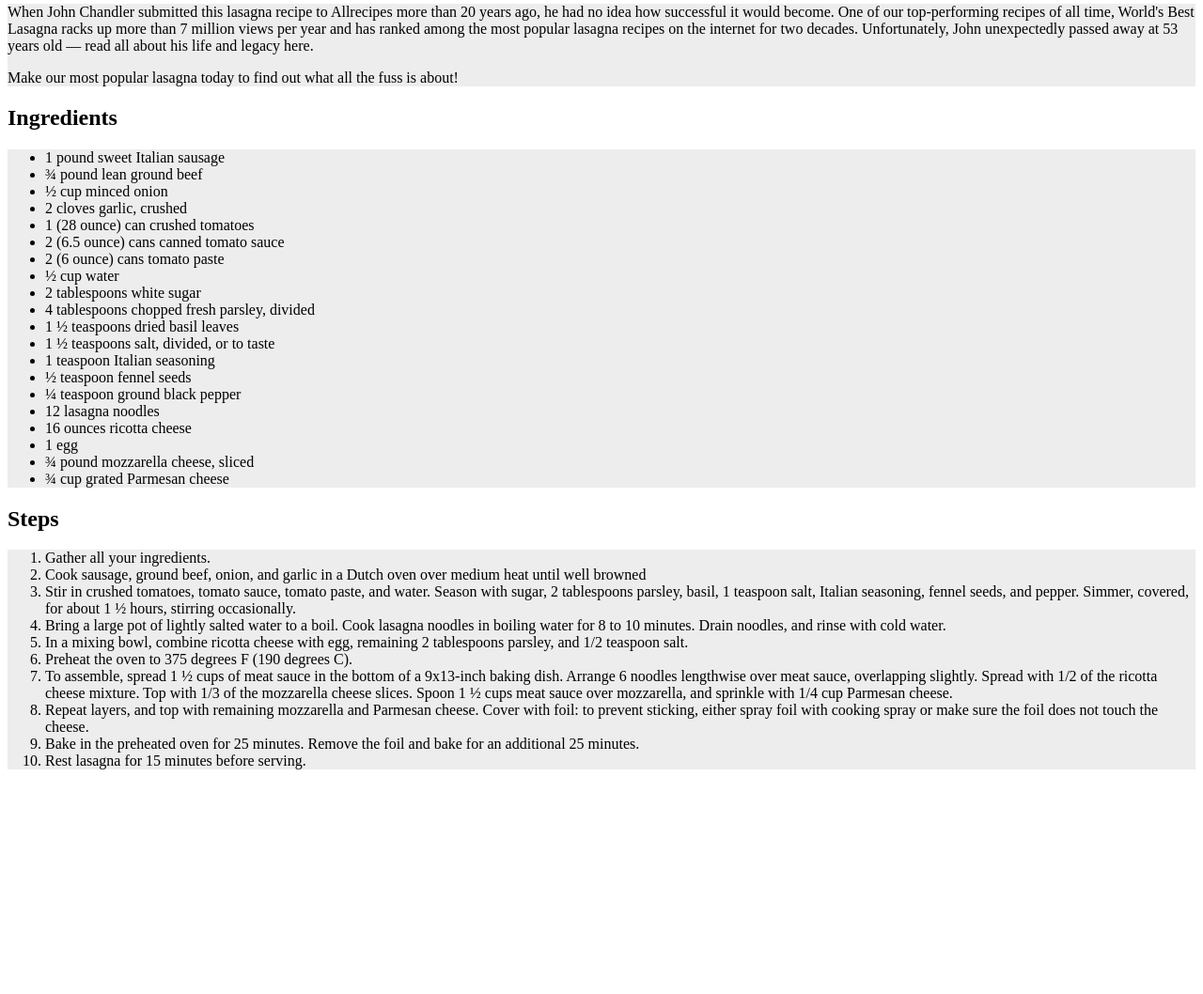
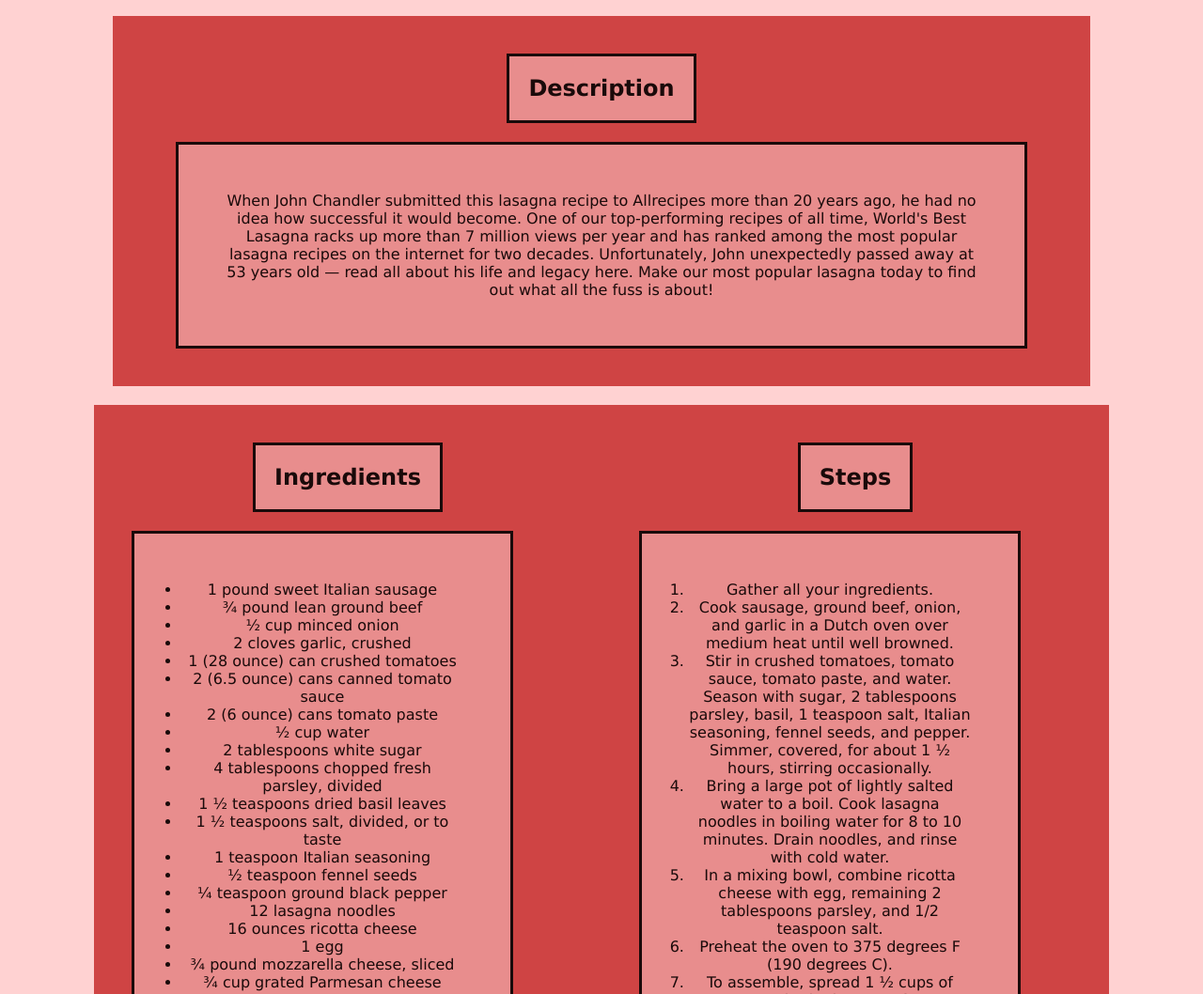
Before and after one commit to certainly-bird/odin-recipes, a plain HTML site: page recipes/lasagna.html in a window 1280 px wide. Shown: the part 784-1842 px from the top of the page at 94% size. Before the commit the page ends 1619 px from the top, so only its background shows below. Drawn offline with Linux system fonts and the light colour scheme.

Commit message:
good enough

```diff
--- a/recipes/lasagna.html
+++ b/recipes/lasagna.html
@@ -7,18 +7,20 @@
     <link rel="stylesheet" href="../styles.css">
 </head>
 <body>
+    <div class="lasagna">
         <nav>
             <a href="../index.html">Home</a> |
             <a href="./colorado-green-chili.html">Colorado Green Chili</a> |
             <a href="./plb-pie.html">Preserved Lemon Blueberry Pie</a>
         </nav>
         <h1>World's Best Lasagna</h1>
-    <img src="../images/lasagna.png" alt="An image of lasagna." height="550" width="750">
+        <img src="../images/lasagna.png" alt="An image of lasagna.">
+        <div class="description">
             <h2>Description</h2>
-    <div>
-        <p>When John Chandler submitted this lasagna recipe to Allrecipes more than 20 years ago, he had no idea how successful it would become. One of our top-performing recipes of all time, World's Best Lasagna racks up more than 7 million views per year and has ranked among the most popular lasagna recipes on the internet for two decades. Unfortunately, John unexpectedly passed away at 53 years old — read all about his life and legacy here.</p>
-        <p>Make our most popular lasagna today to find out what all the fuss is about!</p>
+            <p>When John Chandler submitted this lasagna recipe to Allrecipes more than 20 years ago, he had no idea how successful it would become. One of our top-performing recipes of all time, World's Best Lasagna racks up more than 7 million views per year and has ranked among the most popular lasagna recipes on the internet for two decades. Unfortunately, John unexpectedly passed away at 53 years old — read all about his life and legacy here. Make our most popular lasagna today to find out what all the fuss is about!</p>
         </div>
+        <div class="container">
+            <div class="box">
                 <h2>Ingredients</h2>
                 <div>
                     <ul>
@@ -44,11 +46,13 @@
                         <li>¾ cup grated Parmesan cheese</li>
                     </ul>
                 </div>
+            </div>
+            <div class="box">
                 <h2>Steps</h2>
                 <div>
                     <ol>
                         <li>Gather all your ingredients.</li>
-            <li>Cook sausage, ground beef, onion, and garlic in a Dutch oven over medium heat until well browned</li>
+                        <li>Cook sausage, ground beef, onion, and garlic in a Dutch oven over medium heat until well browned.</li>
                         <li>Stir in crushed tomatoes, tomato sauce, tomato paste, and water. Season with sugar, 2 tablespoons parsley, basil, 1 teaspoon salt, Italian seasoning, fennel seeds, and pepper. Simmer, covered, for about 1 ½ hours, stirring occasionally.</li>
                         <li>Bring a large pot of lightly salted water to a boil. Cook lasagna noodles in boiling water for 8 to 10 minutes. Drain noodles, and rinse with cold water.</li>
                         <li>In a mixing bowl, combine ricotta cheese with egg, remaining 2 tablespoons parsley, and 1/2 teaspoon salt.</li>
@@ -59,5 +63,8 @@
                         <li>Rest lasagna for 15 minutes before serving.</li>
                     </ol>
                 </div>
+            </div>
+        </div>
+    </div>
 </body>
 </html>
--- a/styles.css
+++ b/styles.css
@@ -1,14 +1,45 @@
+:root{
+    --text: #1a0a0a;
+    --background: #ffd2d2;
+    --primary: #cf4444;
+    --secondary: #e88d8d;
+    --accent: #e55353;
+}
+
+body{
+    background-color: var(--background);
+}
+
+.home, .lasagna, .chili, .pie{
+    width: fit-content;
+    height: fit-content;
+    margin: auto;
+    text-align: center;
+}
+
+h1,h2,p,ul,ol,nav,a{
+    color: var(--text);
+    font-family: Verdana, 'Geneva', Tahoma, sans-serif;
+    margin: auto;
+    height: fit-content;
+    width: fit-content;
+}
+
 h1{
     font-size: 50px;
     font-weight: bold;
-    font-family: Verdana, 'Geneva', Tahoma, sans-serif;
+    margin-top: 50px;
+    margin-bottom: 50px;
+}
+
+nav{
+    background-color: var(--secondary);
+    width: fit-content;
+    padding: 20px;
+    border: 3px solid var(--text);
 }
 
 nav,a{
-    font-size: 20px;
-    font-weight: normal;
-    color: black;
-    font-family: Verdana, 'Geneva', Tahoma, sans-serif;
     text-decoration: none;
 }
 
@@ -16,10 +47,63 @@ a:hover{
     text-decoration: underline;
 }
 
-div{
-    background-color: rgb(237, 237, 237);
+img{
+    border: 3px solid var(--text);
+    height: 500px;
+    width: auto;
+    padding: 20px;
+    background-color: var(--primary);
 }
 
-img{
-    border: 5px solid black;
+.container{
+    width: fit-content;
+    height: fit-content;
+    margin: auto;
+    display: flex;
 }
+
+.box{
+    width: 500px;
+    height: auto;
+    padding: 20px;
+    background-color: var(--primary);
+    margin-left: auto;
+    margin-right: auto;
+}
+
+ul, ol, .box p{
+    background-color: var(--secondary);
+    width: 300px;
+    padding: 50px;
+    border: 3px solid var(--text);
+    margin: 20px;
+}
+
+div{
+    margin-top: 20px;
+    margin-bottom: 20px;
+}
+
+.description{
+    background-color: var(--primary);
+    padding: 20px;
+    width: 1000px;
+    margin: auto;
+    margin-top: 20px;
+}
+
+.description p{
+    background-color: var(--secondary);
+    width: 800px;
+    padding: 50px;
+    border: 3px solid var(--text);
+    margin-bottom: 20px;
+}
+
+.description h2, .box h2{
+    background-color: var(--secondary);
+    padding: 20px;
+    border: 3px solid var(--text);
+    margin-top: 20px;
+    margin-bottom: 20px;
+}
```
Also changed, not shown: index.html (+13 -6 lines), recipes/colorado-green-chili.html (+12 -2 lines), recipes/plb-pie.html (+11 -1 lines). Lines whose indentation alone changed are shown as unchanged.
